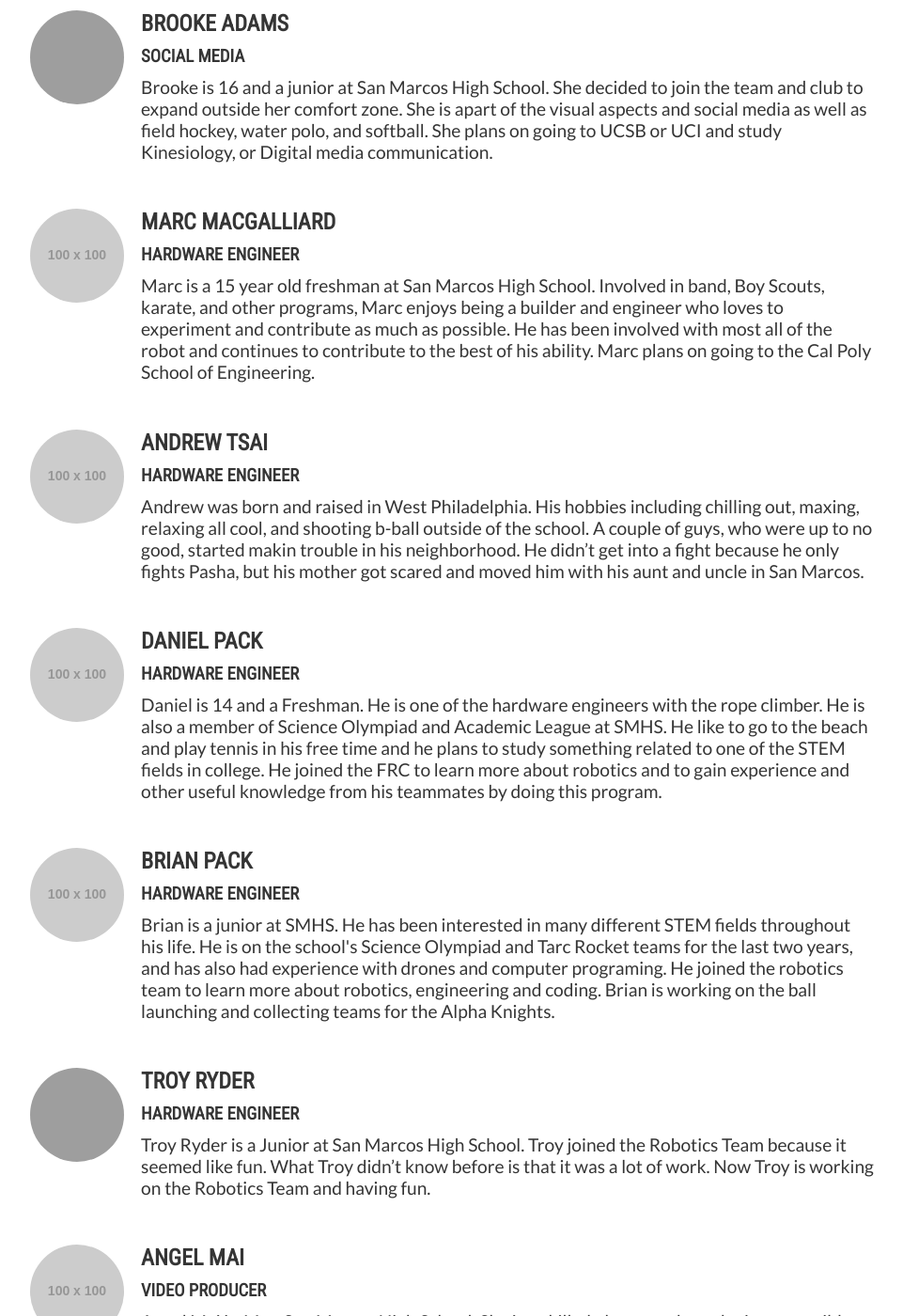
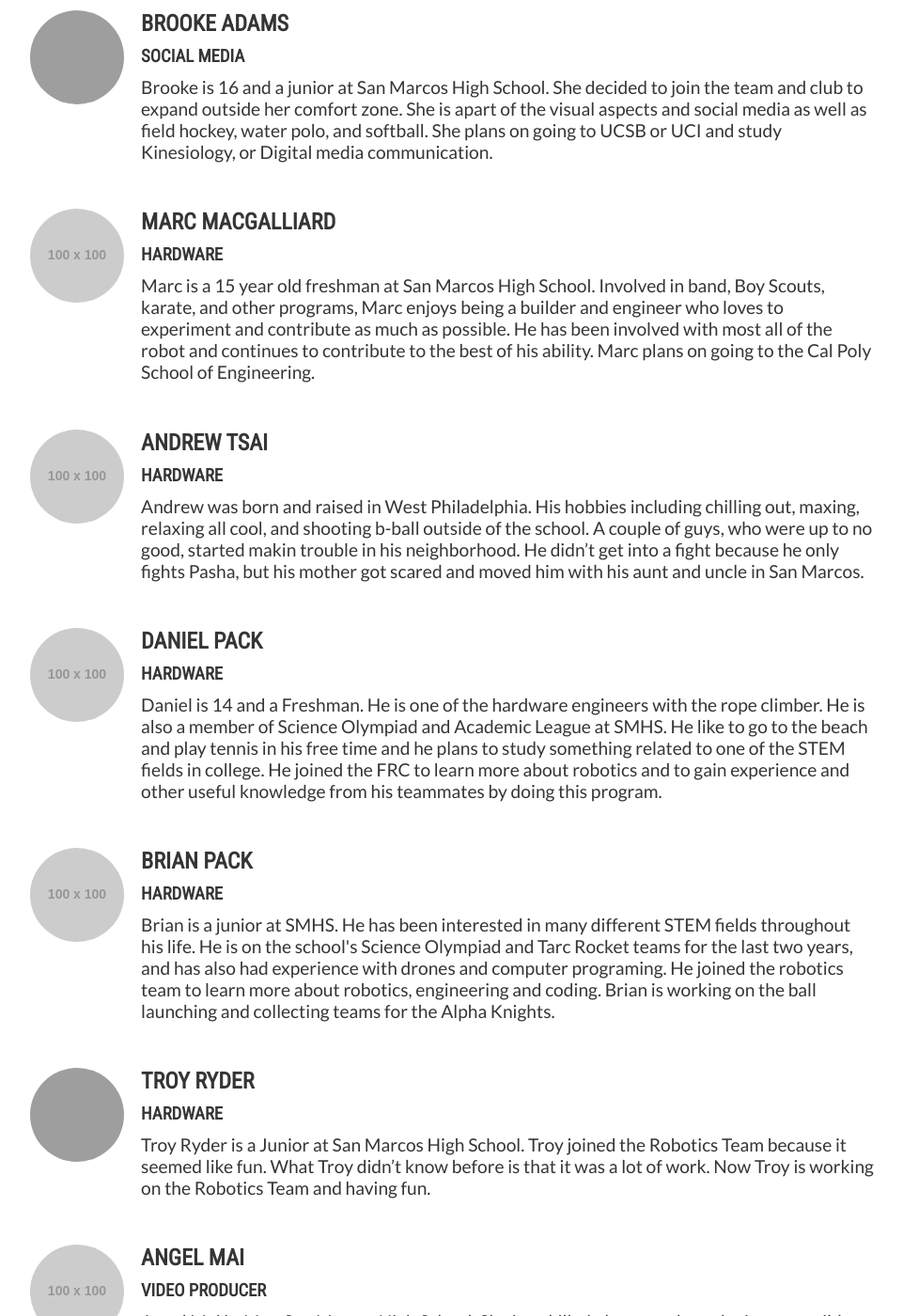
Before and after one commit to AlphaKnights/alphaknights.github.io, a Jekyll site: the page built from index.html, in a window 1280 px wide and 1400 px high, scrolled down 6496 px, cut to the strip 0-1400 px from the top of the window. Shown: the whole strip at 94% size, without its empty margins (158-1119 px from the left). Built offline with Jekyll 4.4.1, drawn with Linux system fonts in a browser that asks for light colours; some of the changed text lies outside the part shown; grey boxes are pictures that could not be loaded.

Commit message:
why fernando?!

```diff
--- a/index.html
+++ b/index.html
@@ -244,7 +244,7 @@ layout: hero
       <div class="profile-picture" style="background-image: url(/assets/img/team/sean.jpg)"></div>
       <div class="profile-content">
         <h2>Sean Yin</h2>
-        <h3>Software Engineer</h3>
+        <h3>Software</h3>
         <p>
           Sean is a senior at SMHS who has always been interested in the many technologies spread throughout the world.  Although not particularly skilled in robotics yet, Sean hopes to spend time learning about the functions of technology as well as society.  The First Robotics Club has been a lot of fun despite not knowing much, and here’s to doing well in the competition!
         </p>
@@ -310,7 +310,7 @@ layout: hero
       <div class="profile-picture" style="background-image: url(https://placehold.it/100x100?text=MM)"></div>
       <div class="profile-content">
         <h2>Marc MacGalliard</h2>
-        <h3>Hardware Engineer</h3>
+        <h3>Hardware</h3>
         <p>
           Marc is a 15 year old freshman at San Marcos High School. Involved in band, Boy Scouts, karate, and other programs, Marc enjoys being a builder and engineer who loves to experiment and contribute as much as possible. He has been involved with most all of the robot and continues to contribute to the best of his ability. Marc plans on going to the Cal Poly School of Engineering.
         </p>
@@ -321,7 +321,7 @@ layout: hero
       <div class="profile-picture" style="background-image: url(https://placehold.it/100x100?text=AT)"></div>
       <div class="profile-content">
         <h2>Andrew Tsai</h2>
-        <h3>Hardware Engineer</h3>
+        <h3>Hardware</h3>
         <p>
           Andrew was born and raised in West Philadelphia. His hobbies including chilling out, maxing, relaxing all cool, and shooting b-ball outside of the school. A couple of guys, who were up to no good, started makin trouble in his neighborhood. He didn’t get into a fight because he only fights Pasha, but his mother got scared and moved him with his aunt and uncle in San Marcos.
         </p>
@@ -332,7 +332,7 @@ layout: hero
       <div class="profile-picture" style="background-image: url(https://placehold.it/100x100?text=DP)"></div>
       <div class="profile-content">
         <h2>Daniel Pack</h2>
-        <h3>Hardware Engineer</h3>
+        <h3>Hardware</h3>
         <p>
           Daniel is 14 and a Freshman. He is one of the hardware engineers with the rope climber. He is also a member of Science Olympiad and Academic League at SMHS. He like to go to the beach and play tennis in his free time and he plans to study something related to one of the STEM fields in college. He joined the FRC to learn more about robotics and to gain experience and other useful knowledge from his teammates by doing this program.
         </p>
@@ -343,7 +343,7 @@ layout: hero
       <div class="profile-picture" style="background-image: url(https://placehold.it/100x100?text=BP)"></div>
       <div class="profile-content">
         <h2>Brian Pack</h2>
-        <h3>Hardware Engineer</h3>
+        <h3>Hardware</h3>
         <p>
           Brian is a junior at SMHS.  He has been interested in many different STEM fields throughout his life.  He is on the school's Science Olympiad and Tarc Rocket teams for the last two years, and has also had experience with drones and computer programing.  He joined the robotics team to learn more about robotics, engineering and coding.  Brian is working on the ball launching and collecting teams for the Alpha Knights.
         </p>
@@ -354,7 +354,7 @@ layout: hero
       <div class="profile-picture" style="background-image: url(/assets/img/team/troy.jpg)"></div>
       <div class="profile-content">
         <h2>Troy Ryder</h2>
-        <h3>Hardware Engineer</h3>
+        <h3>Hardware</h3>
         <p>
            Troy Ryder is a Junior at San Marcos High School. Troy joined the Robotics Team because it seemed like fun.  What Troy didn’t know before is that it was a lot of work.  Now Troy is working on the Robotics Team and having fun.
         </p>
```
